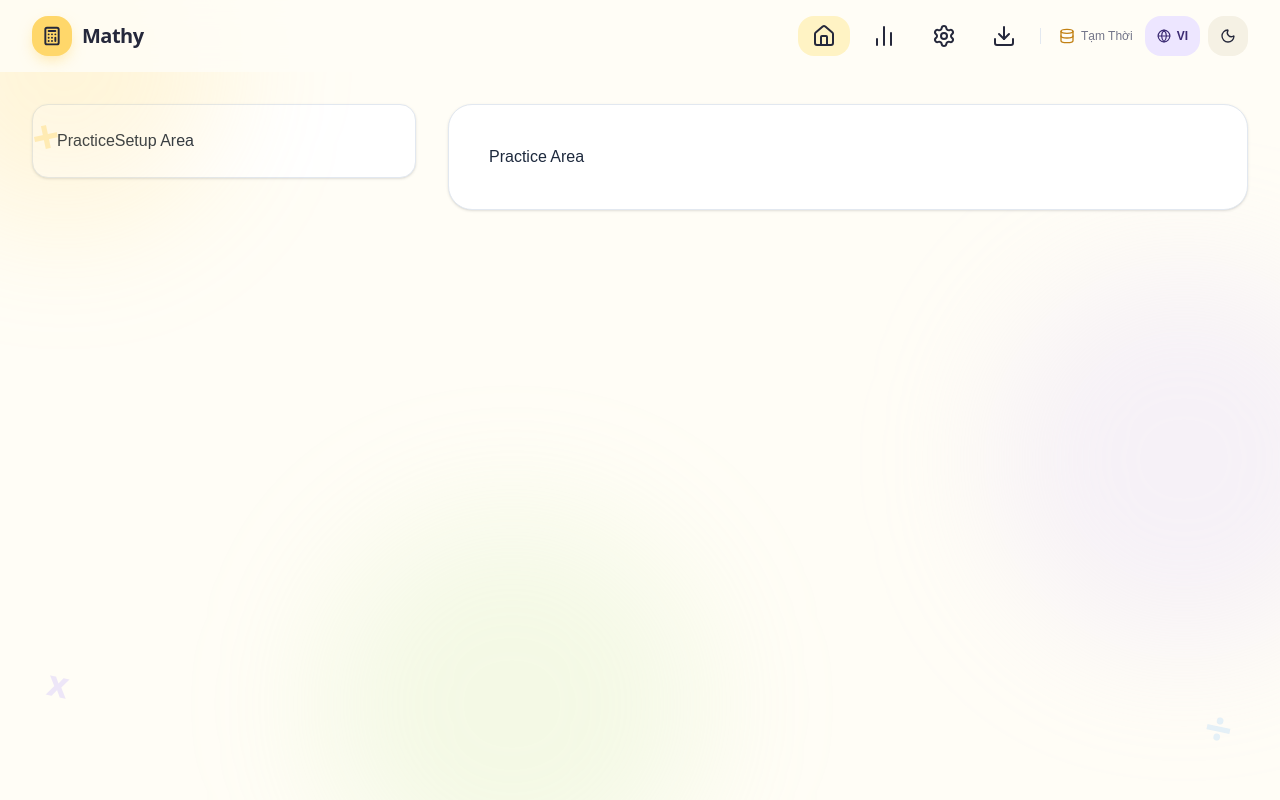
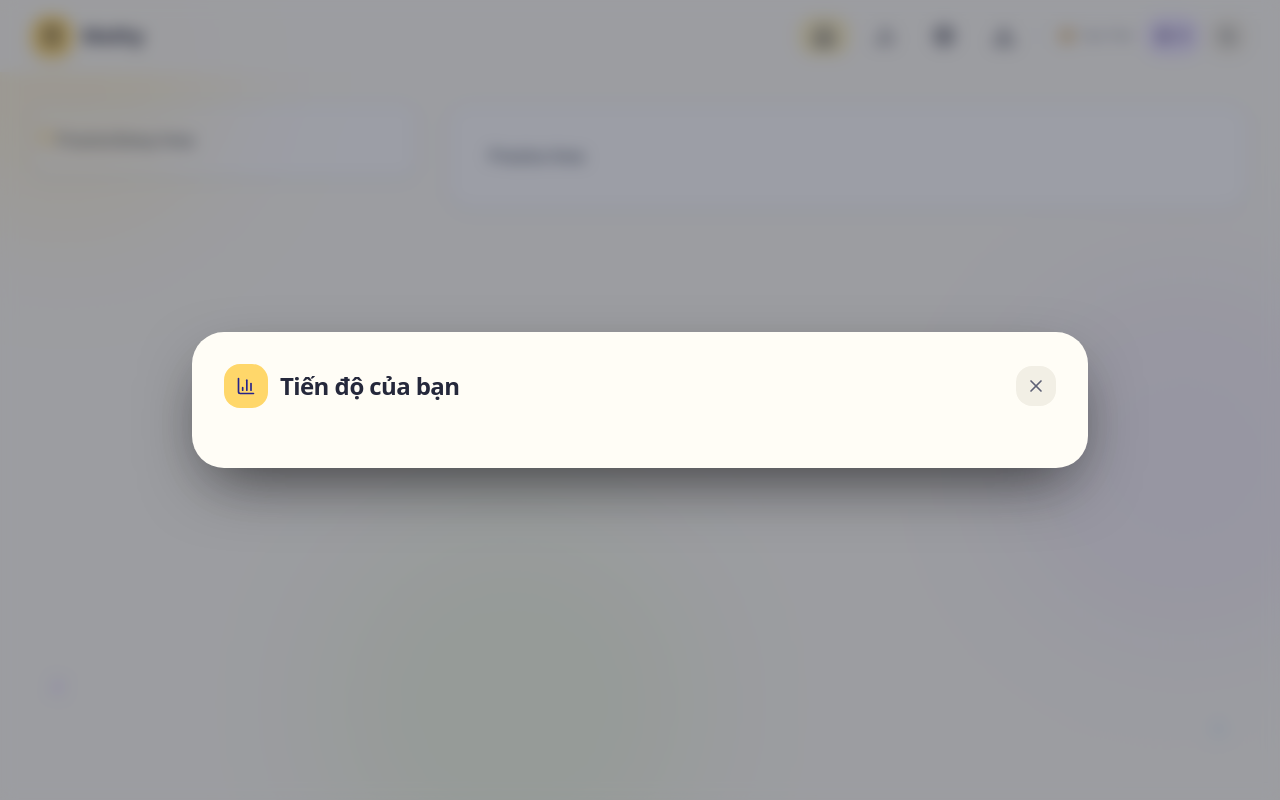
Before and after one commit to yeenci/mind-dash, a Next.js app: page / in a window 1280 px wide. Both pictures are taken after a click on the button 884 px from the left and 36 px from the top of the page. Built offline with nearby package versions, Linux system fonts and the light colour scheme.

Commit message:
feat: first setup for ProgressModal

```diff
--- a/App.tsx
+++ b/App.tsx
@@ -18,6 +18,7 @@ import { Navbar } from "./components/Navbar";
 import { PracticeSetup } from "./components/PracticeSetup";
 import { PracticeArea } from "./components/PracticeArea";
 import { MathDoodles } from "./components/MathDoodles";
+import { ProgressModal } from "./components/ProgressModal";
 
 const DEFAULT_SETTINGS: UserSettings = {
   maxNumber: 10,
@@ -264,6 +265,19 @@ export default function App() {
       </main>
 
       {/* Modals */}
+      <ProgressModal
+        isOpen={isProgressOpen}
+        onClose={() => setIsProgressOpen(false)}
+        attempts={attempts}
+        stats={stats}
+        onViewAll={() => {
+          setIsProgressOpen(false);
+          setIsHistoryOpen(true);
+        }}
+        onHome={handleStartPractice}
+        theme={theme}
+        language={language}
+      />
     </div>
   );
 }
--- /dev/null
+++ b/components/ProgressModal.tsx
@@ -0,0 +1,59 @@
+import { Attempt, PracticeStats } from "@/types";
+import { Language, t } from "@/utils/i18n";
+import React from "react";
+import { motion } from "motion/react";
+import { BarChart3, X } from "lucide-react";
+
+interface ProgressModalProps {
+  isOpen: boolean;
+  onClose: () => void;
+  attempts: Attempt[];
+  stats: PracticeStats;
+  onViewAll: () => void;
+  onHome: () => void;
+  theme: "light" | "dark";
+  language: Language;
+}
+
+export const ProgressModal: React.FC<ProgressModalProps> = ({
+  isOpen,
+  onClose,
+  attempts,
+  stats,
+  onViewAll,
+  onHome,
+  language,
+}) => {
+  if (!isOpen) return null;
+
+  return (
+    <div className="fixed inset-0 z-50 flex items-center justify-center p-4 bg-[#25283b]/45 dark:bg-black/65 backdrop-blur-sm">
+      <motion.div
+        initial={{ opacity: 0, scale: 0.96, y: 10 }}
+        animate={{ opacity: 1, scale: 1, y: 0 }}
+        transition={{ duration: 0.18 }}
+        className="w-full max-w-4xl p-6 sm:p-8 rounded-4xl bg-[#fffdf6] dark:bg-[#1c1f33] text-[#25283b] dark:text-[#f6f4ec] shadow-[0_24px_64px_-16px_rgba(0,0,0,0.65)] max-h-[92vh] overflow-y-auto"
+      >
+        {/* Header */}
+        <div className="flex items-center justify-between mb-7">
+          <div className="flex items-center gap-3">
+            <div className="w-11 h-11 rounded-2xl bg-[#ffd76a] text-[#25238b] flex items-center justify-center shrink-0">
+              <BarChart3 className="w=5 h-5" />
+            </div>
+            <h2 className="font-display text-xl sm:text-2xl font-extrabold tracking-tight">
+              {t("yourProgress", undefined, language)}
+            </h2>
+          </div>
+          <button
+            type="button"
+            onClick={onClose}
+            aria-label={t("close", undefined, language)}
+            className="w-10 h-10 rounded-2xl bg-[#f2efe5] dark:bg-[#272b44] hover:bg-[#e7e2d4] dark:hover:bg-[#313654] text-[#5e6075] dark:text-[#a3a6be] flex items-center justify-center cursor-pointer transition-colors focus:outline-none focus-visible:ring-2 focus-visible:ring-[#ffd76a]"
+          >
+            <X className="w-5 h-5" />
+          </button>
+        </div>
+      </motion.div>
+    </div>
+  );
+};
```
